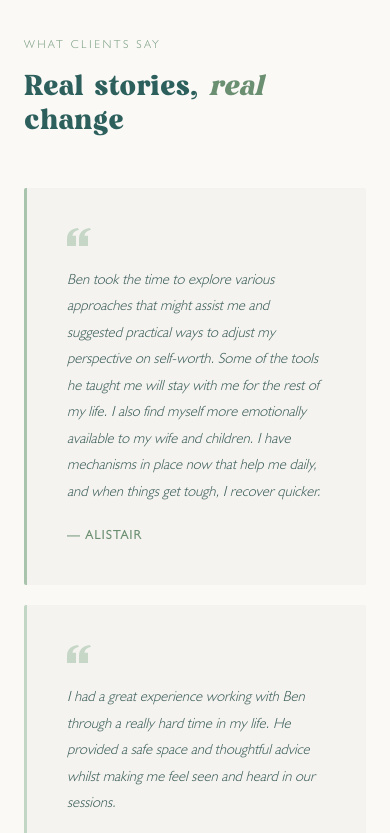
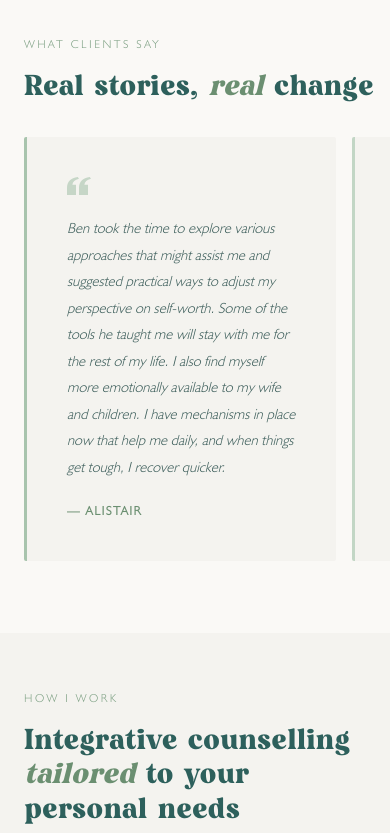
Before and after one commit to Hawkes77/VW_MultiPage, a plain HTML site: page index.html in a window 390 px wide. Shown: the part 942-1775 px from the top of the page. Drawn offline with Linux system fonts and the light colour scheme.

Commit message:
Add files via upload

```diff
--- a/style.css
+++ b/style.css
@@ -878,8 +878,24 @@
 
     .section { padding: 3.5rem 1.5rem; }
 
-    .home-testimonials { padding: 3.5rem 1.5rem; }
-    .testimonials-grid { grid-template-columns: 1fr; gap: 1.25rem; }
+    .home-testimonials { padding: 3.5rem 0 3.5rem 1.5rem; }
+    .testimonials-grid {
+      display: flex;
+      flex-direction: row;
+      overflow-x: auto;
+      scroll-snap-type: x mandatory;
+      -webkit-overflow-scrolling: touch;
+      gap: 1rem;
+      padding-right: 1.5rem;
+      padding-bottom: 1rem;
+      margin-top: 2rem;
+    }
+    .testimonials-grid::-webkit-scrollbar { display: none; }
+    .testimonial-card {
+      flex: 0 0 80vw;
+      max-width: 320px;
+      scroll-snap-align: start;
+    }
 
     .home-pillars { padding: 3.5rem 1.5rem; }
     .pillars-grid { grid-template-columns: 1fr; gap: 1.25rem; }
```
